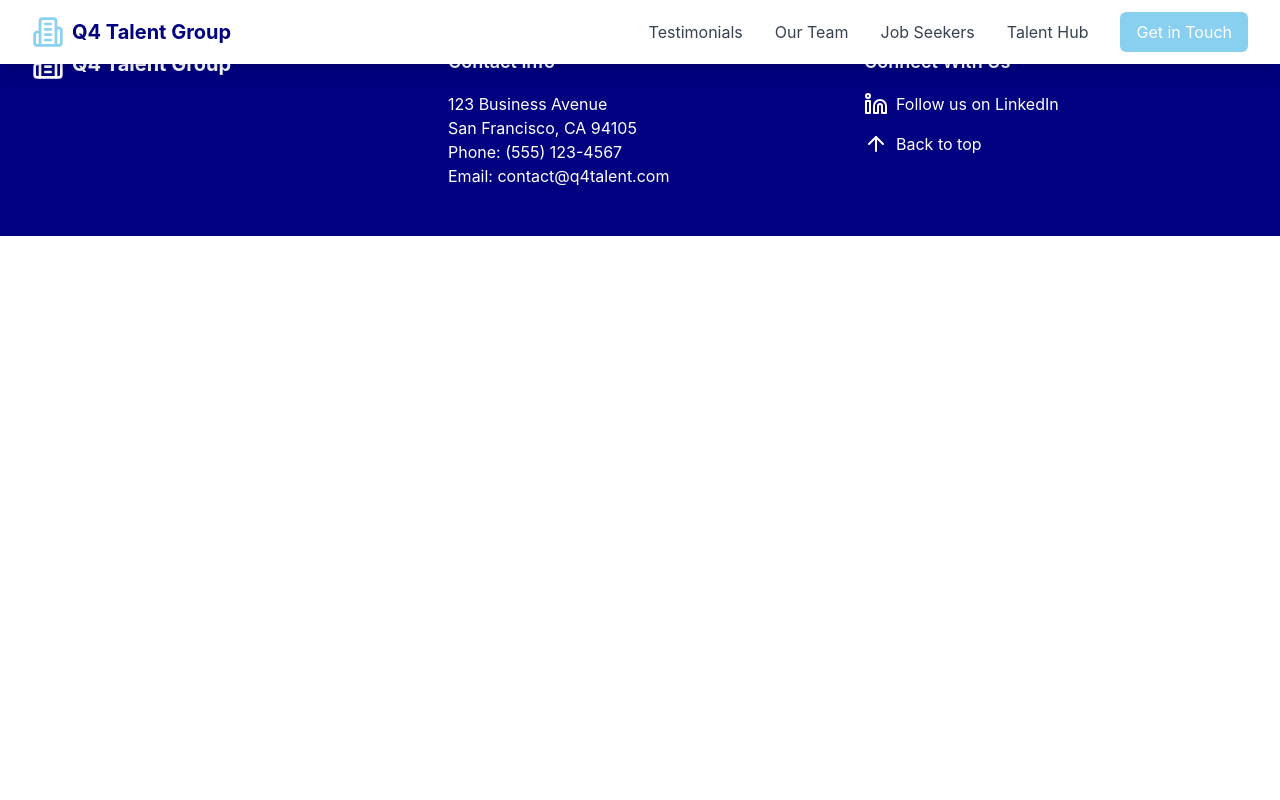
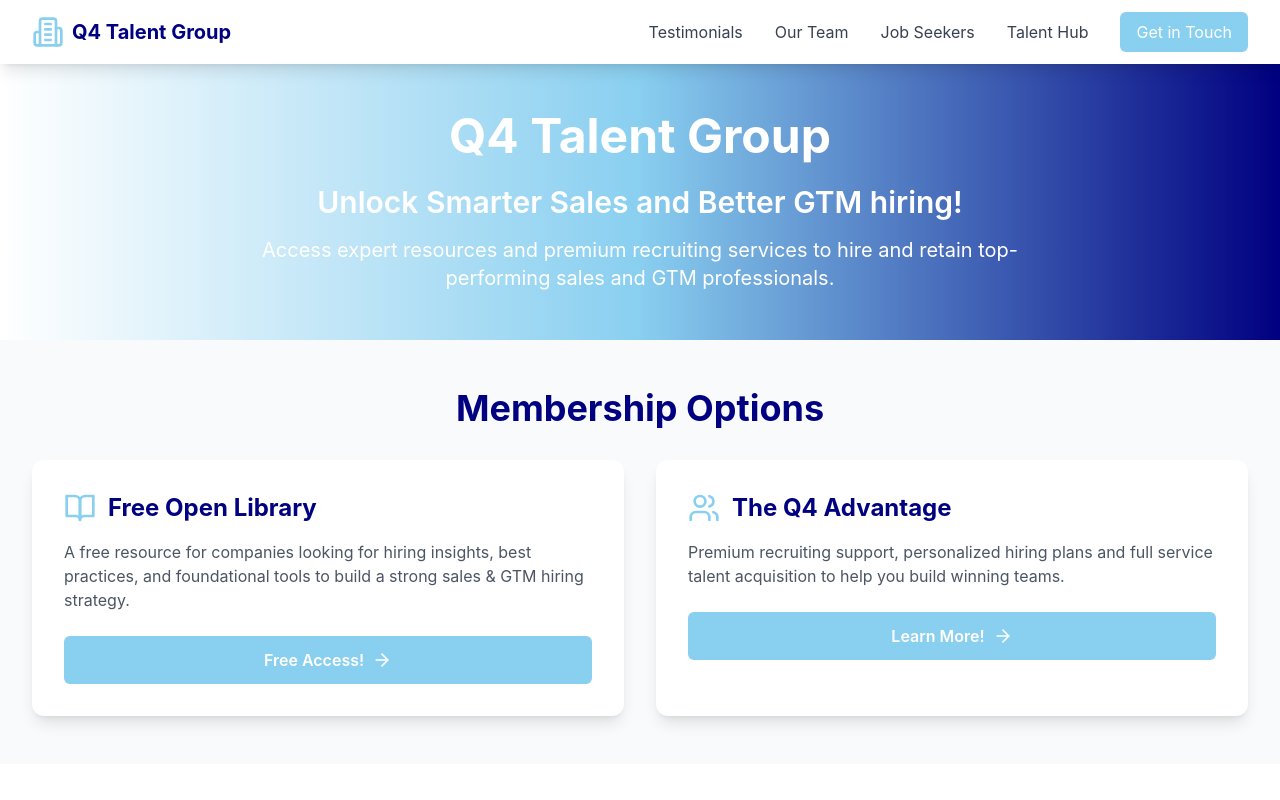
Before and after one commit to norgias/Q4-Talent-Group, a React (Vite) app: page /talent-hub in a window 1280 px wide. Shown: the top 800 px of the page. Built offline with nearby package versions, Linux system fonts and the light colour scheme.

Commit message:
Update App.tsx

```diff
--- a/src/App.tsx
+++ b/src/App.tsx
@@ -3,6 +3,7 @@ import { BrowserRouter as Router, Routes, Route } from 'react-router-dom';
 import Navbar from './components/Navbar';
 import HomePage from './pages/HomePage';
 import ContactPage from './pages/ContactPage';
+import TalentHub from './pages/TalentHub';
 import Footer from './components/Footer';
 
 function App() {
@@ -13,6 +14,7 @@ function App() {
         <Routes>
           <Route path="/" element={<HomePage />} />
           <Route path="/contact" element={<ContactPage />} />
+          <Route path="/talent-hub" element={<TalentHub />} />
         </Routes>
         <Footer />
       </div>
```
